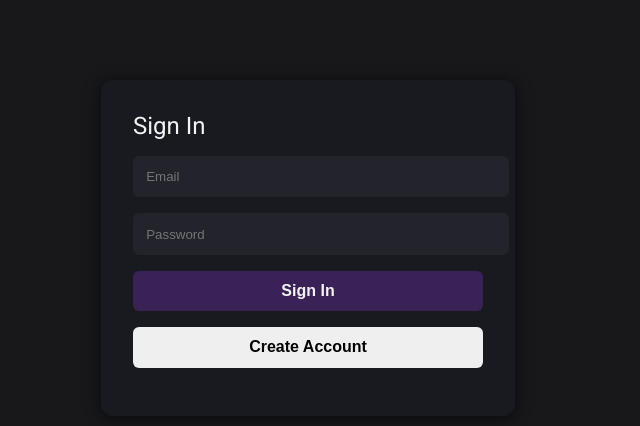
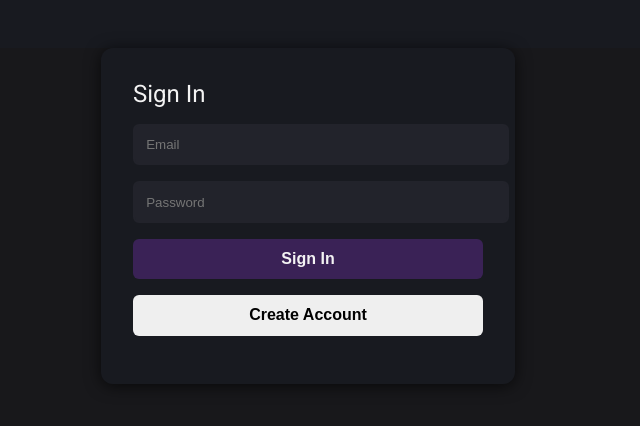
Before and after one commit to Henri88390/games_manager, a React app in the folder frontend/: page / in a window 1280 px wide. Shown: the top 426 px of the page, without its empty margins (332-972 px from the left). Built offline with nearby package versions, Linux system fonts and the light colour scheme; the HTML template or start-up script is replaced by a standard one.

Commit message:
fix: remove app's top padding

```diff
--- a/frontend/src/App.module.scss
+++ b/frontend/src/App.module.scss
@@ -2,6 +2,6 @@ $color-bg-dark: #18181b;
 
 .appBackground {
   background: $color-bg-dark;
-  padding: 2rem;
+  padding: 0 2rem;
   height: 100vh;
 }
```
